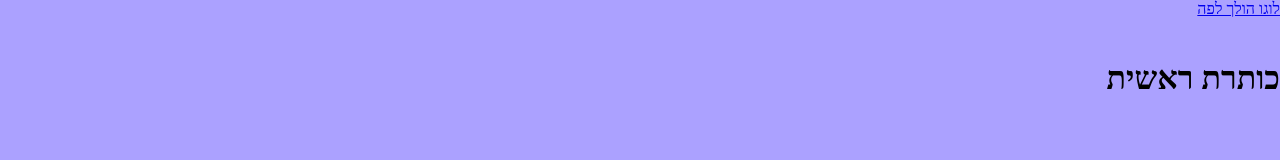
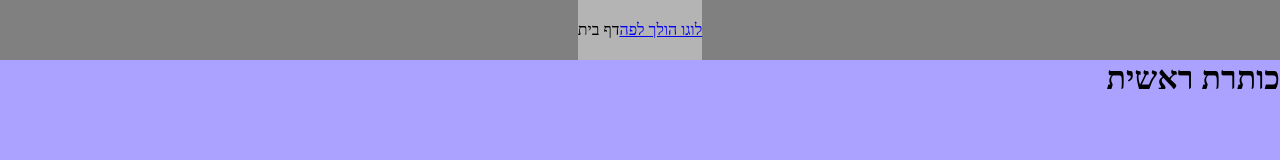
Before and after one commit to DavidKost27/edi_hovalot, a Gatsby site: page / in a window 1280 px wide. Built offline with nearby package versions, Linux system fonts and the light colour scheme; Gatsby itself is replaced by a stand-in of ours.

Commit message:
[Update] Topbar set-up

```diff
--- a/src/components/Topbar/index.jsx
+++ b/src/components/Topbar/index.jsx
@@ -5,10 +5,12 @@ import "./styles.scss";
 
 const Topbar = () => (
   <header className="topbar">
-    <div>
+    <div className="topbar-container">
       <Link to="/" style={{}}>
         לוגו הולך לפה
       </Link>
+
+      <div>דף בית</div>
     </div>
   </header>
 );
--- a/src/components/Topbar/styles.scss
+++ b/src/components/Topbar/styles.scss
@@ -1,7 +1,22 @@
 .topbar {
+  background-color: gray;
+  padding: 0 40px;
+  display: flex;
+  flex-direction: row-reverse;
+  align-items: center;
   position: fixed;
   top: 0;
   left: 0;
   right: 0;
   height: 60px;
+  z-index: 200;
+  .topbar-container {
+    max-width: 1200px;
+    height: 100%;
+    margin: 0 auto;
+    display: flex;
+    flex-direction: row-reverse;
+    align-items: center;
+    background-color: rgb(180, 180, 180);
+  }
 }
```
